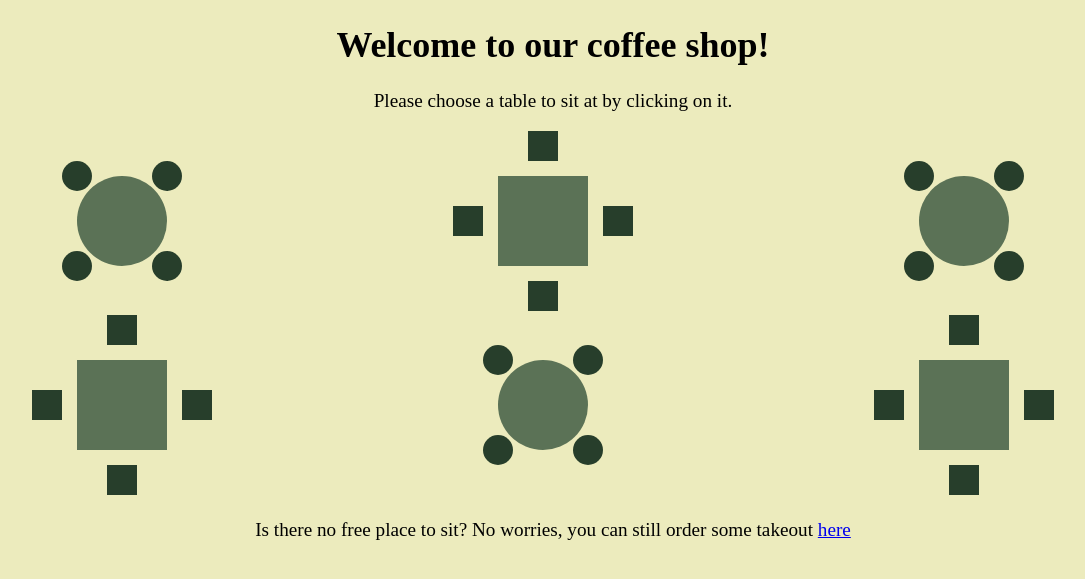
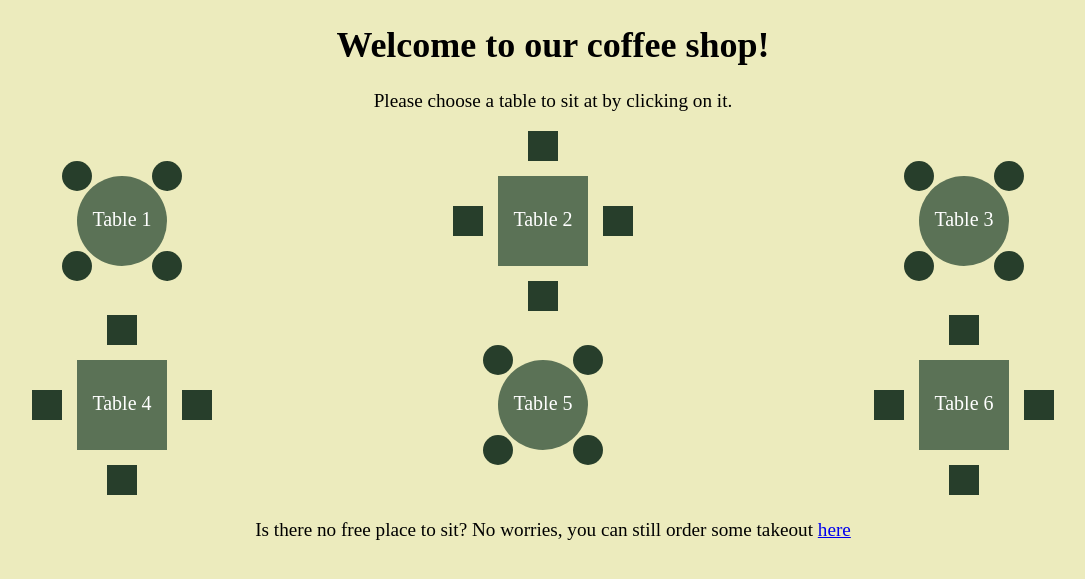
Before and after one commit to emimaostafe/b2tea, a PHP site: page /pages/sitting.html in a window 1280 px wide. Shown: the part 69-648 px from the top of the page, without its empty margins (87-1172 px from the left). Run offline with PHP 8.4, Linux system fonts and the light colour scheme; some web fonts are replaced.

Commit message:
added table-number

```diff
--- a/pages/sitting.html
+++ b/pages/sitting.html
@@ -55,6 +55,7 @@
                             <!-- table -->
                             <a href="menu.html">
                                 <circle id="round-table"/>
+                                <text x="45%" y="53%" text-anchor="middle" font-size="20" fill="white">Table 1</text>
                             </a>
                             <!-- seats -->
                             <circle id="seat" cx="45" cy="45" r="15" />
@@ -73,7 +74,9 @@
                         <svg>
                             <!-- table -->
                             <a href="menu.html">
+
                                 <rect id="rect-table" />
+                                <text x="45%" y="53%" text-anchor="middle" font-size="20" fill="white">Table 2</text>
                             </a>
                             <!-- seats -->
                             <rect id="seat" x="0" y="75" width="30" height="30" />
@@ -92,6 +95,7 @@
                             <!-- table -->
                             <a href="menu.html">
                                 <circle id="round-table"/>
+                                <text x="45%" y="53%" text-anchor="middle" font-size="20" fill="white">Table 3</text>
                             </a>
                             <!-- seats -->
                             <circle id="seat" cx="45" cy="45" r="15" fill="#273E2B" />
@@ -118,6 +122,7 @@
                             <!-- table -->
                             <a href="menu.html">
                                 <rect id="rect-table" />
+                                <text x="45%" y="53%" text-anchor="middle" font-size="20" fill="white">Table 4</text>
                             </a>
                             <!-- seats -->
                             <rect id="seat" x="0" y="75" width="30" height="30" />
@@ -137,6 +142,7 @@
                             <!-- table -->
                             <a href="menu.html">
                                 <circle id="round-table"/>
+                                <text x="45%" y="53%" text-anchor="middle" font-size="20" fill="white">Table 5</text>
                             </a>
                             <!-- seats -->
                             <circle id="seat" cx="45" cy="45" r="15" fill="#273E2B" />
@@ -155,6 +161,7 @@
                             <!-- table -->
                             <a href="menu.html">
                                 <rect id="rect-table" />
+                                <text x="45%" y="53%" text-anchor="middle" font-size="20" fill="white">Table 6</text>
                             </a>
                             <!-- seats -->
                             <rect id="seat" x="0" y="75" width="30" height="30" />
```
Also changed, not shown: styles/tables.css (line endings or trailing spaces).
